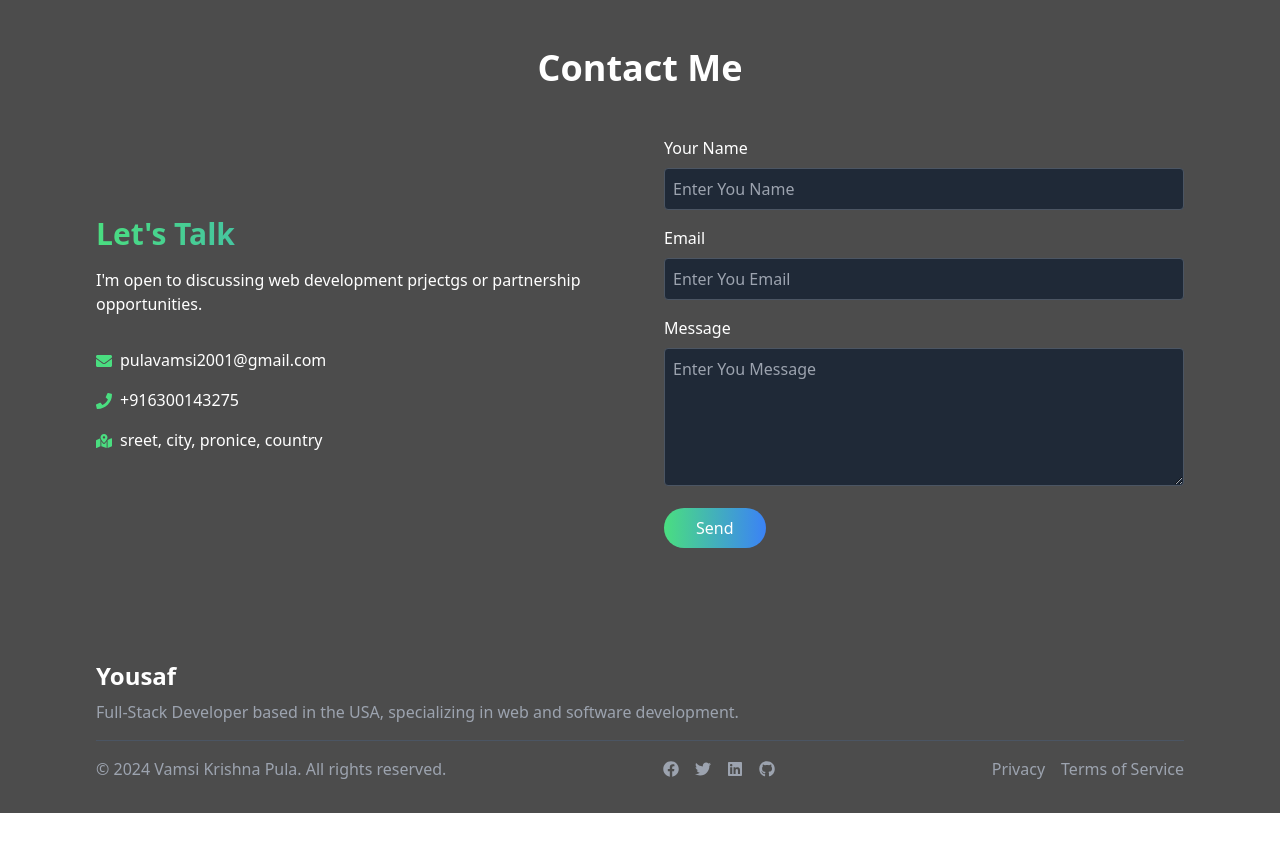
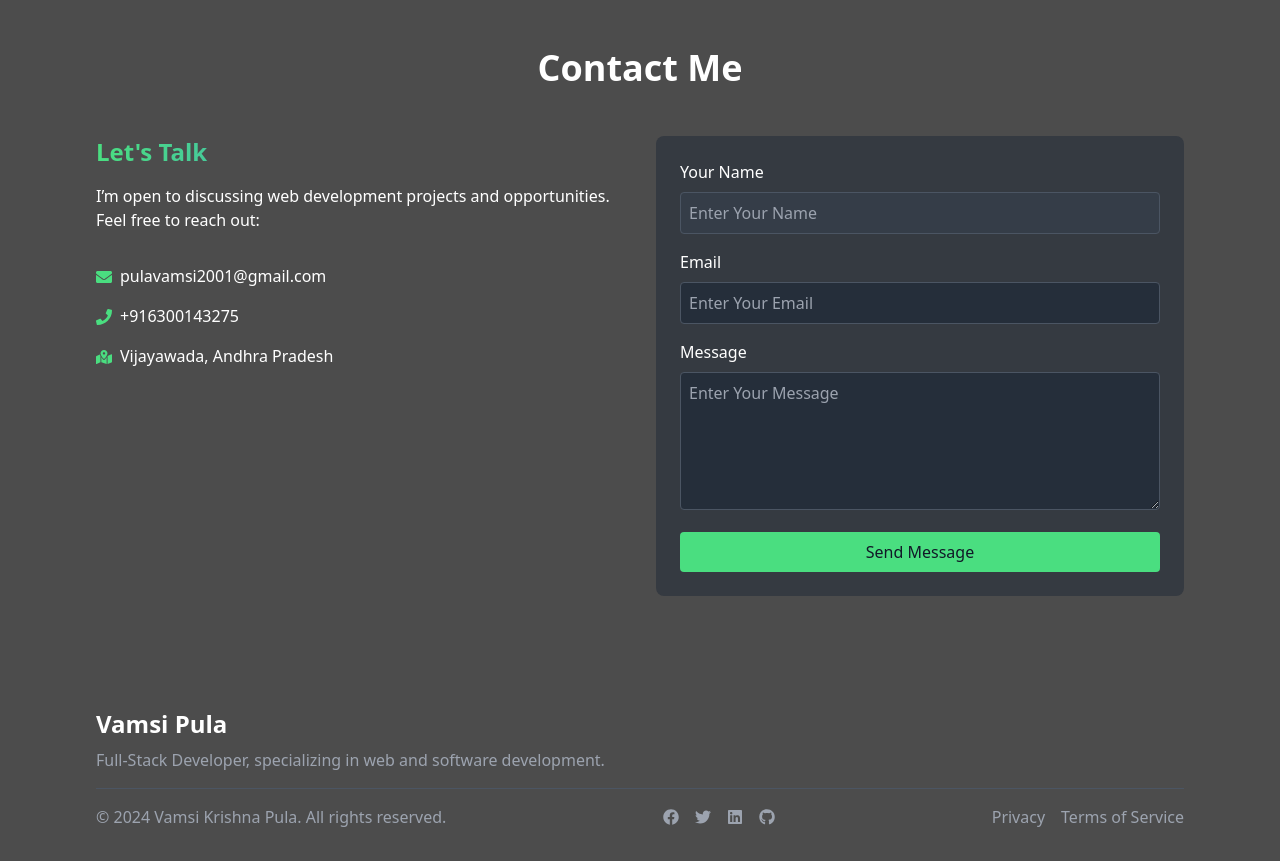
Before and after one commit to Pulavamsi2001/Vamsi-Portfolio, a React (Vite) app: page / in a window 1280 px wide. Shown: the part 4640-5501 px from the top of the page. Before the commit the page ends 5453 px from the top, so only its background shows below. Built offline with nearby package versions, Linux system fonts and the light colour scheme.

Commit message:
contact section forms upgraded

```diff
--- a/src/components/Contact.jsx
+++ b/src/components/Contact.jsx
@@ -1,63 +1,67 @@
-import React from 'react'
-import { FaEnvelope, FaMapMarkedAlt, FaPhone } from 'react-icons/fa'
+import React from "react";
+import { FaEnvelope, FaPhone, FaMapMarkedAlt } from "react-icons/fa";
 
 const Contact = () => {
   return (
-    <div className=" text-white py-20" id="contact">
+    <div className="text-white py-20" id="contact">
       <div className="container mx-auto px-8 md:px-16 lg:px-24">
         <h2 className="text-4xl font-bold text-center mb-12">Contact Me</h2>
-        <div className="flex flex-col md:flex-row items-center md:space-x-12">
-          <div className="flex-1">
-            <h3 className='text-3xl font-bold text-transparent bg-clip-text bg-gradient-to-r
-            from-green-400 to-blue-500 mb-4'>Let's Talk</h3>
-            <p>I'm open to discussing web development prjectgs or partnership opportunities.</p>
-            <div className='mb-4 mt-8'>
-                <FaEnvelope className='inline-block text-green-400 mr-2'></FaEnvelope>
-                <a href="mailto:pulavamsi2001@gmail.com" className='hover:underline'>
+        <div className="flex flex-col md:flex-row md:space-x-8">
+          <div className="flex-1 mb-8 md:mb-0">
+            <h3 className="text-2xl font-semibold text-transparent bg-clip-text bg-gradient-to-r from-green-400 to-blue-500 mb-4">
+              Let's Talk
+            </h3>
+            <p>I’m open to discussing web development projects and opportunities. Feel free to reach out:</p>
+            <div className="mb-4 mt-8">
+              <FaEnvelope className="inline-block text-green-400 mr-2" />
+              <a href="mailto:pulavamsi2001@gmail.com" className="hover:underline">
                 pulavamsi2001@gmail.com
               </a>
             </div>
-            <div className='mb-4'>
-                <FaPhone className='inline-block text-green-400 mr-2'></FaPhone>
+            <div className="mb-4">
+              <FaPhone className="inline-block text-green-400 mr-2" />
               <span>+916300143275</span>
             </div>
-            <div className='mb-4'>
-                <FaMapMarkedAlt className='inline-block text-green-400 mr-2'></FaMapMarkedAlt>
-                <span>sreet, city, pronice, country</span>
+            <div className="mb-4">
+              <FaMapMarkedAlt className="inline-block text-green-400 mr-2" />
+              <span>Vijayawada, Andhra Pradesh</span>
             </div>
           </div>
-          <div className='flex-1 w-full'>
-            <form className='space-y-4'>
+          <div className="flex-1 w-full">
+            <form className="space-y-4 bg-gray-800 bg-opacity-50 p-6 rounded-lg">
               <div>
-                    <label htmlFor="name" className='block mb-2'>Your Name</label>
-                    <input type="text"
-                    className='w-full p-2 rounded bg-gray-800 border border-gray-600 focus:outline-none
-                    focus:border-green-400'
-                    placeholder='Enter You Name'/>
+                <label htmlFor="name" className="block mb-2">Your Name</label>
+                <input
+                  type="text"
+                  className="w-full p-2 rounded bg-gray-700 bg-opacity-50 border border-gray-600 focus:outline-none focus:border-green-400"
+                  placeholder="Enter Your Name"
+                />
               </div>
               <div>
-                    <label htmlFor="emial" className='block mb-2'>Email</label>
-                    <input type="text"
-                    className='w-full p-2 rounded bg-gray-800 border border-gray-600 focus:outline-none
-                    focus:border-green-400'
-                    placeholder='Enter You Email'/>
+                <label htmlFor="email" className="block mb-2">Email</label>
+                <input
+                  type="text"
+                  className="w-full p-2 rounded bg-gray-800 bg-opacity-70 border border-gray-600 focus:outline-none focus:border-green-400"
+                  placeholder="Enter Your Email"
+                />
               </div>
               <div>
-                    <label htmlFor="message" className='block mb-2'>Message</label>
-                    <textarea type="text"
-                    className='w-full p-2 rounded bg-gray-800 border border-gray-600 focus:outline-none
-                    focus:border-green-400'
+                <label htmlFor="message" className="block mb-2">Message</label>
+                <textarea
+                  className="w-full p-2 rounded bg-gray-800 bg-opacity-70 border border-gray-600 focus:outline-none focus:border-green-400"
                   rows="5"
-                    placeholder='Enter You Message'/>
+                  placeholder="Enter Your Message"
+                />
               </div>
-                <button className='bg-gradient-to-r from-green-400 to-blue-500 text-white hidden md:inline
-            transform transition-transform duration-300 hover:scale-105 px-8 py-2 rounded-full'>Send</button>
+              <button type="submit" className="w-full p-2 rounded bg-green-400 text-gray-900 hover:bg-green-500">
+                Send Message
+              </button>
             </form>
           </div>
         </div>
       </div>
     </div>
-  )
-}
+  );
+};
 
-export default Contact
+export default Contact;
--- a/src/components/Footer.jsx
+++ b/src/components/Footer.jsx
@@ -7,9 +7,9 @@ const Footer = () => {
       <div className="container mx-auto px-8 md:px-16 lg:px-24">
         <div className="flex flex-col md:flex-row md:space-x-12 items-center mb-4">
           <div className="flex-1 mb-4 md:mb-0">
-            <h3 className="text-2xl font-bold mb-2">Yousaf</h3>
+            <h3 className="text-2xl font-bold mb-2">Vamsi Pula</h3>
             <p className="text-gray-400">
-              Full-Stack Developer based in the USA, specializing in web and
+              Full-Stack Developer, specializing in web and
               software development.
             </p>
           </div>
--- a/src/components/Service.jsx
+++ b/src/components/Service.jsx
@@ -24,41 +24,9 @@ const services = [
   },
 ];
 
-// Functional component to display the services
 const Service = () => {
-  const [visibleServices, setVisibleServices] = useState([]);
-  const sectionRef = useRef(null);
-
-  useEffect(() => {
-    const observer = new IntersectionObserver(
-      (entries) => {
-        entries.forEach((entry) => {
-          if (entry.isIntersecting) {
-            services.forEach((service, index) => {
-              setTimeout(() => {
-                setVisibleServices((prev) => [...prev, service.id]);
-              }, index * 500); // Adjust the delay as needed
-            });
-            observer.unobserve(entry.target);
-          }
-        });
-      },
-      { threshold: 0.1 } // Trigger the observer when 10% of the section is in view
-    );
-
-    if (sectionRef.current) {
-      observer.observe(sectionRef.current);
-    }
-
-    return () => {
-      if (sectionRef.current) {
-        observer.unobserve(sectionRef.current);
-      }
-    };
-  }, []);
-
   return (
-    <div className="text-white py-20" id="service" ref={sectionRef}>
+    <div className="text-white py-20" id="service">
       {/* Container for the services section */}
       <div className="container mx-auto px-8 md:px-16 lg:px-24">
         {/* Section title */}
@@ -69,11 +37,7 @@ const Service = () => {
           {services.map((service) => (
             <div
               key={service.id}
-              className={`bg-gradient-to-r from-gray-700 via-gray-900 to-black p-6 rounded-lg shadow-lg transform transition-all duration-500 ease-in-out ${
-                visibleServices.includes(service.id)
-                  ? "opacity-100 translate-y-0"
-                  : "opacity-0 translate-y-10"
-              }`}
+              className="bg-gradient-to-r from-gray-700 via-gray-900 to-black p-6 rounded-lg shadow-lg"
             >
               {/* Service title */}
               <h3 className="text-2xl font-semibold mb-4 text-transparent bg-clip-text bg-gradient-to-r from-green-400 to-blue-500">
```
Lines whose indentation alone changed are shown as unchanged.
